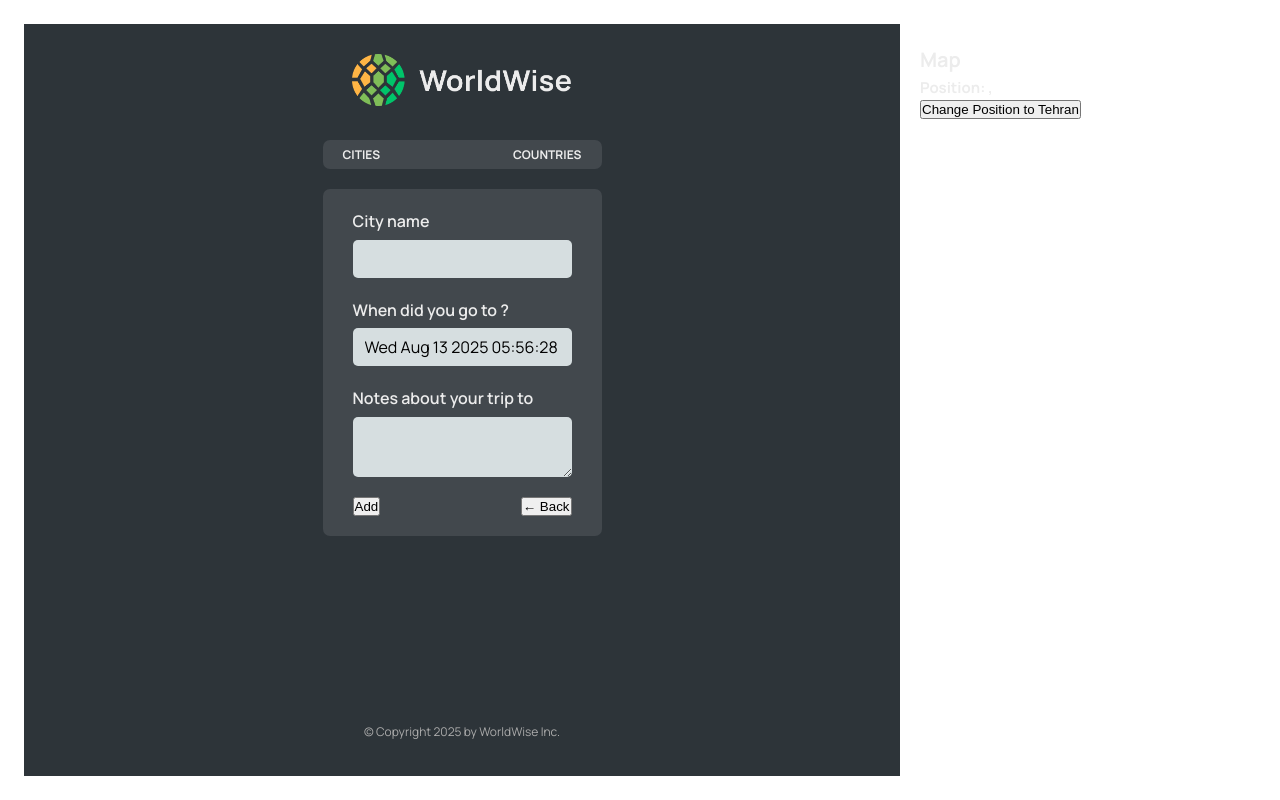
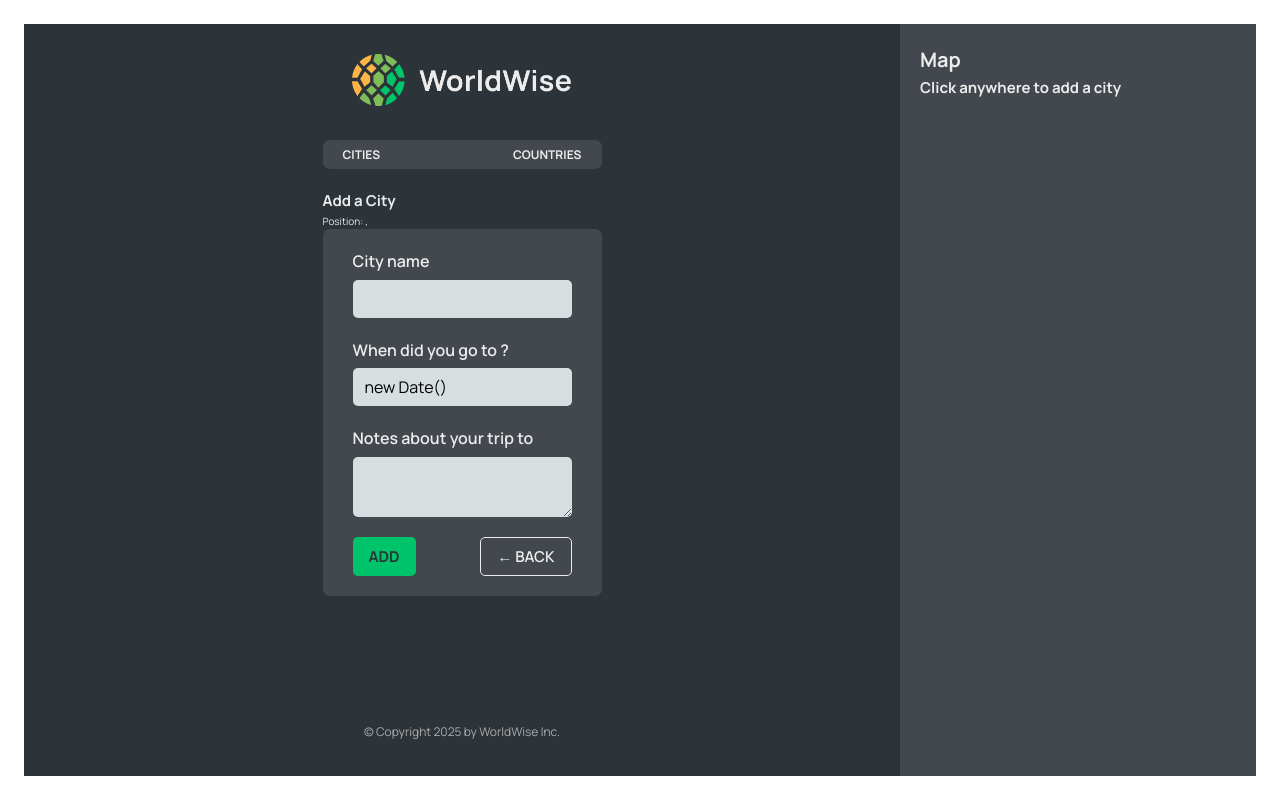
Before and after one commit to omidsdgi/world-wise, a Next.js app: page /app/form in a window 1280 px wide. Built offline with nearby package versions, Linux system fonts and the light colour scheme; data requests are answered from the project's data file.

Commit message:
"Add FormPage with dynamic URL: clicking on map navigates to /app/form with lat & lng, displays form, and implements dynamic Back button functionality"

```diff
--- a/src/components/AppNav.tsx
+++ b/src/components/AppNav.tsx
@@ -6,8 +6,7 @@ import {CityList} from "@/components/CityList";
 import {CountryList} from "@/components/CountryList";
 import {CityType} from "@/type/CityType";
 import {CityDetails} from "@/components/CityDetails";
-import {Map} from "@/components/Map";
-import Form from "@/components/Form";
+import FormPage from "@/pages/app/form";
 
 interface AppNavProps {
     cities: CityType[];
@@ -16,9 +15,8 @@ interface AppNavProps {
 
 export  function AppNav({ cities, isLoading }:AppNavProps) {
     const router = useRouter();
-    const currentPath = router.asPath;
+    const { pathname } = useRouter();
     const {id} =router.query;
-
     const selectedCity = cities.find((city) => city.id.toString() === id?.toString());
     return (
         <>
@@ -26,32 +24,31 @@ export  function AppNav({ cities, isLoading }:AppNavProps) {
                 <div className={styles.nav}>
                     <ul>
                         <li>
-                            <Link href="/app/cities" className={currentPath === "/app/cities" ? "active" : ""}>
+                            <Link href="/app/cities" className={pathname === "/app/cities" ? "active" : ""}>
                                 Cities
                             </Link>
                         </li>
                         <li>
-                            <Link href="/app/countries" className={currentPath === "/app/countries" ? "active" : ""}>
+                            <Link href="/app/countries" className={pathname === "/app/countries" ? "active" : ""}>
                                 Countries
                             </Link>
                         </li>
                     </ul>
                 </div>
-                {currentPath === "/app/cities" && (
+                {pathname === "/app/cities" && (
                     <CityList cities={cities} isLoading={isLoading}/>
                 )}
-
-                {currentPath === "/app/countries" && (
+                {pathname === "/app/countries" && (
                     <CountryList cities={cities} isLoading={isLoading}/>
                 )}
-                {currentPath.startsWith("/app/cities/") && selectedCity && (
+                {pathname.startsWith("/app/cities/") && selectedCity && (
                     <CityDetails city={selectedCity} isLoading={isLoading} />
                 )}
-                {currentPath === "/app/form" && (
-                    <Form/>
+
+                {pathname === "/app/form" && (
+                    <FormPage/>
                 )}
             </nav>
-
         </>
     );
 }
--- /dev/null
+++ b/src/components/Button.module.css
@@ -0,0 +1,35 @@
+.btn {
+  color: inherit;
+  text-transform: uppercase;
+  padding: 0.8rem 1.6rem;
+  font-family: inherit;
+  font-size: 1.5rem;
+  border: none;
+  border-radius: 5px;
+  cursor: pointer;
+}
+
+.primary {
+  font-weight: 700;
+  background-color: var(--color-brand--2);
+  color: var(--color-dark--1);
+}
+
+.back {
+  font-weight: 600;
+  background: none;
+  border: 1px solid currentColor;
+}
+
+.position {
+  font-weight: 700;
+  position: absolute;
+  z-index: 1000;
+  font-size: 1.4rem;
+  bottom: 4rem;
+  left: 50%;
+  transform: translateX(-50%);
+  background-color: var(--color-brand--2);
+  color: var(--color-dark--1);
+  box-shadow: 0 0.4rem 1.2rem rgba(36, 42, 46, 0.16);
+}
--- /dev/null
+++ b/src/components/Button.tsx
@@ -0,0 +1,15 @@
+import styles from './Button.module.css'
+import React from "react";
+
+interface ButtonProps {
+    children?: React.ReactNode;
+    onClick?: (e: React.MouseEvent<HTMLButtonElement>) => void;
+    type?: 'primary' | 'back' |'position';
+}
+export default function Button({children,onClick,type}:ButtonProps ) {
+    return (
+        <button onClick={onClick} className={`${styles.btn} ${type ?styles[type] : ""}`} >
+            {children}
+        </button>
+    );
+}
--- a/src/components/Form.tsx
+++ b/src/components/Form.tsx
@@ -1,22 +1,32 @@
 // "https://api.bigdatacloud.net/data/reverse-geocode-client?latitude=0&longitude=0"
 
-import { useState } from "react";
+import React, { useState } from "react";
 import styles from "./Form.module.css";
+import Button from "@/components/Button";
+import {useRouter} from "next/router";
 
-export function convertToEmoji(countryCode) {
-  const codePoints = countryCode
-    .toUpperCase()
-    .split("")
-    .map((char) => 127397 + char.charCodeAt());
-  return String.fromCodePoint(...codePoints);
-}
+// export function convertToEmoji(countryCode) {
+//   const codePoints = countryCode
+//     .toUpperCase()
+//     .split("")
+//     .map((char) => 127397 + char.charCodeAt());
+//   return String.fromCodePoint(...codePoints);
+// }
 
-function Form() {
-  const [cityName, setCityName] = useState("");
-  const [country, setCountry] = useState("");
-  const [date, setDate] = useState(new Date());
-  const [notes, setNotes] = useState("");
 
+
+export function Form() {
+
+    const [cityName, setCityName] = useState<string>("");
+    // const [country, setCountry] = useState<string>("");
+    const [date, setDate] = useState <string>("new Date()");
+    const [notes, setNotes] = useState<string>("");
+
+    const router = useRouter();
+    const handleBack = () => {
+        // void router.push("/app/cities"); // یا مسیر قبلی دلخواه
+        router.back();
+    };
     return (
         <form className={styles.form}>
             <div className={styles.row}>
@@ -48,11 +58,16 @@ function Form() {
             </div>
 
             <div className={styles.buttons}>
-        <button>Add</button>
-        <button>&larr; Back</button>
+                <Button type="primary">Add</Button>
+                <Button
+                    type="back"
+                    onClick={(e)=>{
+                        e.preventDefault();
+                        handleBack()
+                    }}>
+                    &larr; Back
+                </Button>
             </div>
         </form>
     );
 }
-
-export default Form;
--- a/src/components/Map.tsx
+++ b/src/components/Map.tsx
@@ -1,48 +1,29 @@
-// import styles from './Map.module.css'
-// import {useRouter} from "next/router";
-//
-//
-// export function Map() {
-//     const router=useRouter();
-//     const {lat,lng}=router.query;
-//     return (
-//         <div className={styles.mapContainer}>
-//             <h1>Map</h1>
-//             {lat && lng ? (
-//                 <h2>
-//                     Position: {lat}, {lng}
-//                 </h2>
-//             ) : (
-//                 <p>No location selected</p>
-//             )}
-//         </div>
-//     );
-// }
+import styles from './Map.module.css'
 
 import { useRouter } from 'next/router';
 
 export function Map() {
     const router = useRouter();
-    const { lat: latQuery, lng: lngQuery } = router.query;
 
-    const handleChangePosition = () => {
+    const handleMapClick = () => {
         // مختصات دلخواه جدید برای نمونه
         const newLat = 35.6895;  // مثلا تهران
         const newLng = 51.3890;
 
-        router.replace({
-            pathname: router.pathname,
-            query: { ...router.query, lat: newLat, lng: newLng },
-        }, undefined, { shallow: true });
+        router.push({
+            pathname: "/app/form",
+            query: {newLat, newLng}
+        });
     };
 
     return (
-        <div className="mapContainer">
+        <div
+            className={styles.mapContainer}
+            onClick={handleMapClick}
+            style={{cursor: "pointer"}}
+        >
             <h1>Map</h1>
-            <h2>Position: {latQuery}, {lngQuery}</h2>
-            <button onClick={handleChangePosition}>
-                Change Position to Tehran
-            </button>
+            <h2>Click anywhere to add a city</h2>
         </div>
     );
 }
--- a/src/components/index.ts
+++ b/src/components/index.ts
@@ -4,6 +4,7 @@ export * from './CityItem'
 export * from './CityList'
 export * from './CountryItem'
 export * from './CountryList'
+export * from './Form'
 export * from './Logo'
 export * from './Map'
 export * from './Message'
--- a/src/pages/app/form.tsx
+++ b/src/pages/app/form.tsx
@@ -1,7 +1,16 @@
-export default function Form() {
+import { useRouter } from "next/router";
+import {Form} from "@/components";
+
+export default function FormPage() {
+    const router = useRouter();
+    const { lat, lng } = router.query;
     return (
         <div>
-
+            <h1>Add a City</h1>
+            <p>
+                Position: {lat}, {lng}
+            </p>
+            <Form />
         </div>
     );
 }
```
Lines whose indentation alone changed are shown as unchanged.
